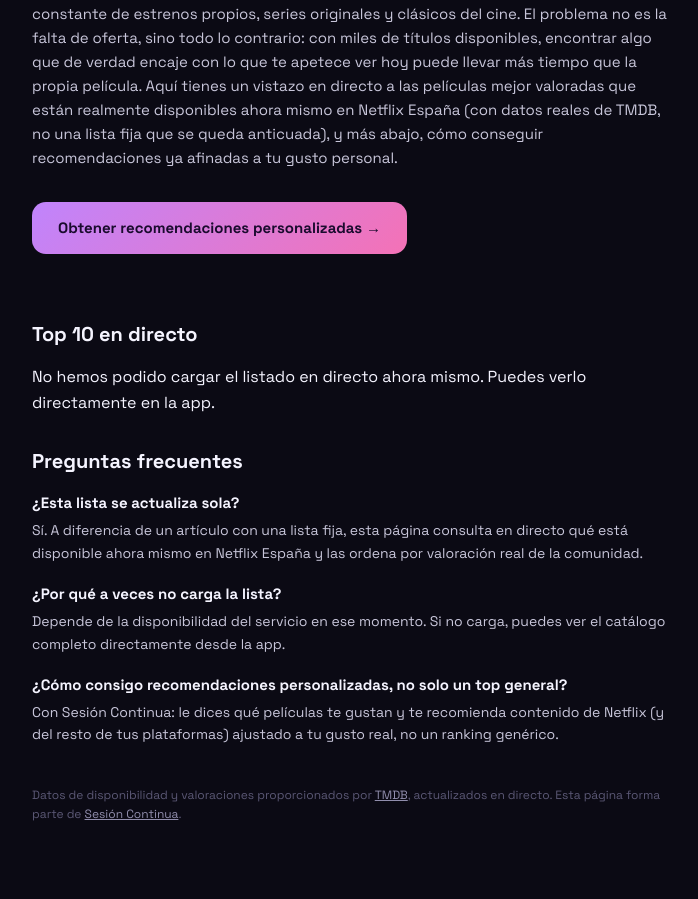
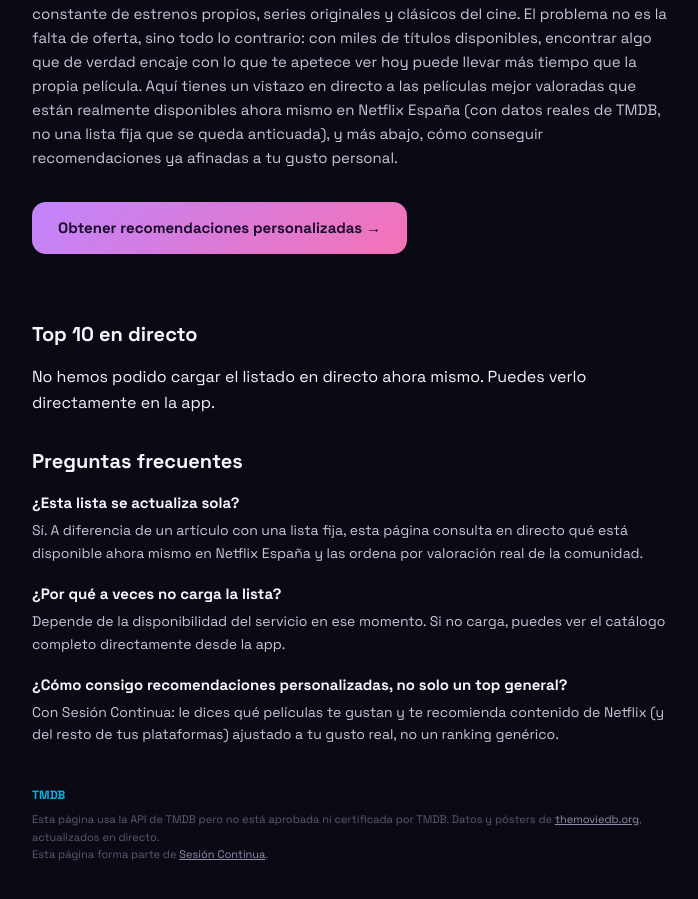
Before and after one commit to joonrii/recomendador, a website: page qwatch/netflix.html in a window 1280 px wide. Shown: the part 177-1076 px from the top of the page, without its empty margins (288-986 px from the left). Drawn offline with Linux system fonts and the light colour scheme; no server answers.

Commit message:
Anadir atribucion legal completa de TMDB

```diff
--- a/qwatch/netflix.html
+++ b/qwatch/netflix.html
@@ -42,8 +42,9 @@
   .faq-item{ margin-bottom:18px; }
   .faq-item h3{ font-size:15px; margin-bottom:4px; }
   .faq-item p{ color:#C8C6DA; font-size:14px; }
-  footer{ margin-top:40px; font-size:12px; color:#5B5875; }
+  footer{ margin-top:40px; font-size:11px; color:#5B5875; line-height:1.6; }
   footer a{ color:#918EAD; }
+  footer .tmdb-mark{ font-family:'Space Grotesk',sans-serif; font-weight:700; font-size:12px; color:#01B4E4; margin-bottom:6px; }
 </style>
 </head>
 <body>
@@ -62,7 +63,9 @@
   <div class="faq-item"><h3>¿Cómo consigo recomendaciones personalizadas, no solo un top general?</h3><p>Con Sesión Continua: le dices qué películas te gustan y te recomienda contenido de Netflix (y del resto de tus plataformas) ajustado a tu gusto real, no un ranking genérico.</p></div>
 
   <footer>
-    Datos de disponibilidad y valoraciones proporcionados por <a href="https://www.themoviedb.org/" target="_blank" rel="noopener">TMDB</a>, actualizados en directo.
+    <div class="tmdb-mark">TMDB</div>
+    Esta página usa la API de TMDB pero no está aprobada ni certificada por TMDB.
+    Datos y pósters de <a href="https://www.themoviedb.org/" target="_blank" rel="noopener">themoviedb.org</a>, actualizados en directo.<br>
     Esta página forma parte de <a href="https://recomendador-ten.vercel.app/">Sesión Continua</a>.
   </footer>
 </div>
```
